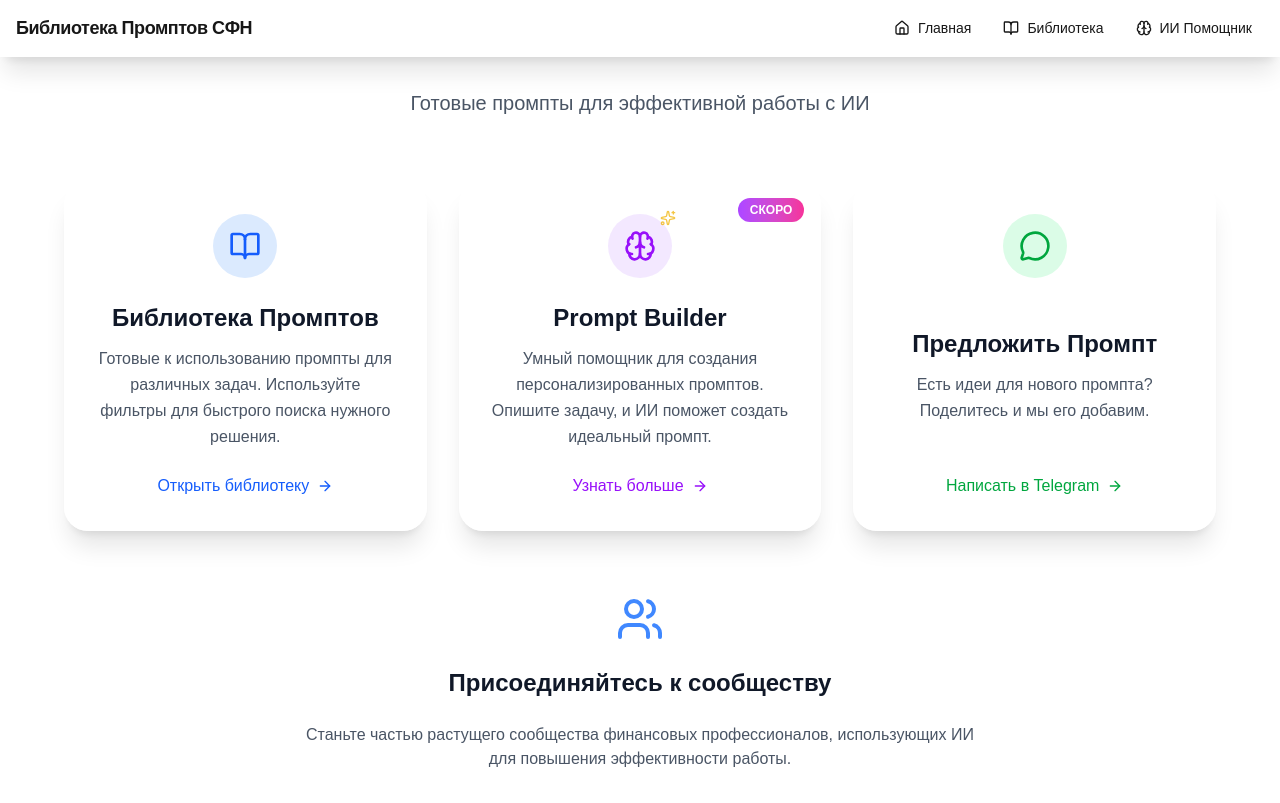
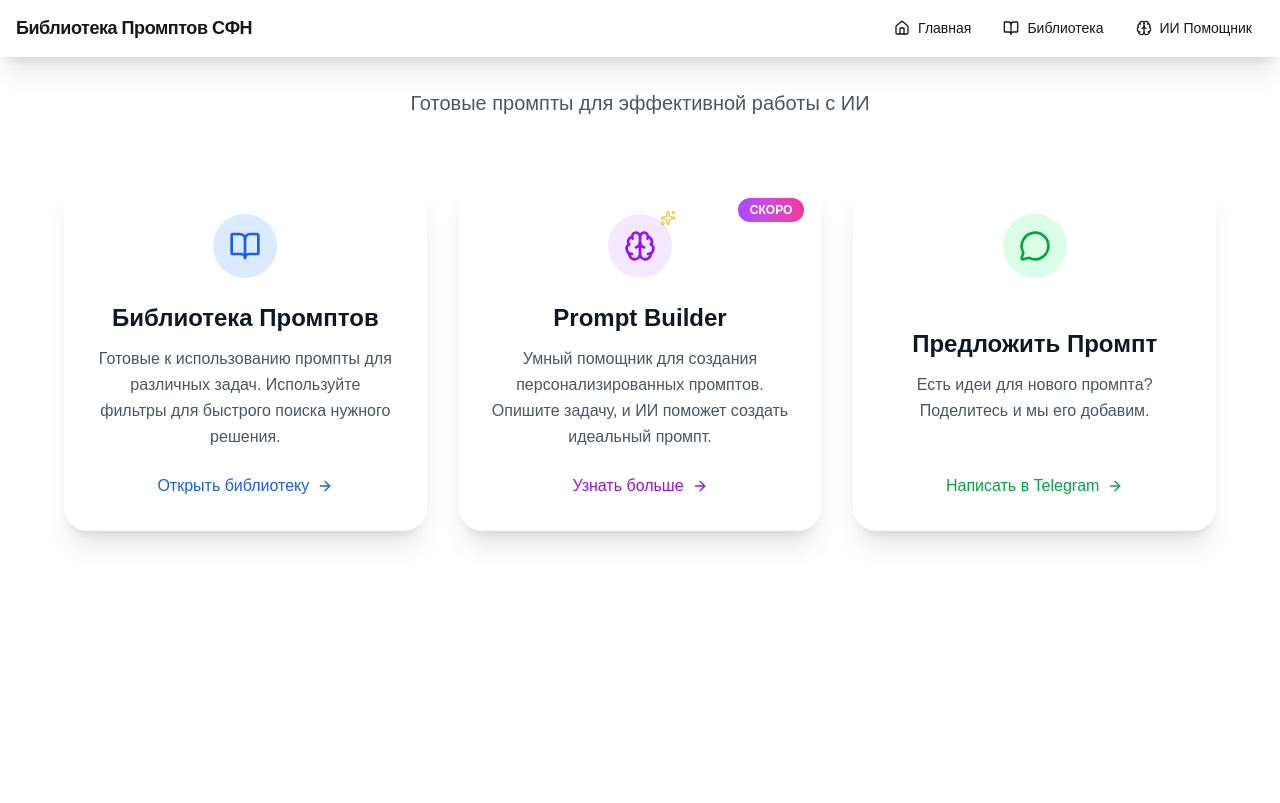
Before and after one commit to echernyi/Prompt-Library, a Next.js app in the folder finance-prompts/: page / in a window 1280 px wide. Built offline with nearby package versions, Linux system fonts and the light colour scheme.

Commit message:
Remove community section from home page

```diff
--- a/finance-prompts/app/page.tsx
+++ b/finance-prompts/app/page.tsx
@@ -107,20 +107,6 @@ export default function HomePage() {
           </div>
         </a>
       </div>
-
-      {/* Community Section */}
-      <div className="text-center space-y-6">
-        <div className="flex justify-center">
-          <Users className="h-12 w-12 text-accent" />
-        </div>
-        <h2 className="text-2xl font-bold text-gray-900">
-          Присоединяйтесь к сообществу
-        </h2>
-        <p className="text-gray-600 max-w-2xl mx-auto">
-          Станьте частью растущего сообщества финансовых профессионалов,
-          использующих ИИ для повышения эффективности работы.
-        </p>
-      </div>
     </div>
   );
 }
```
